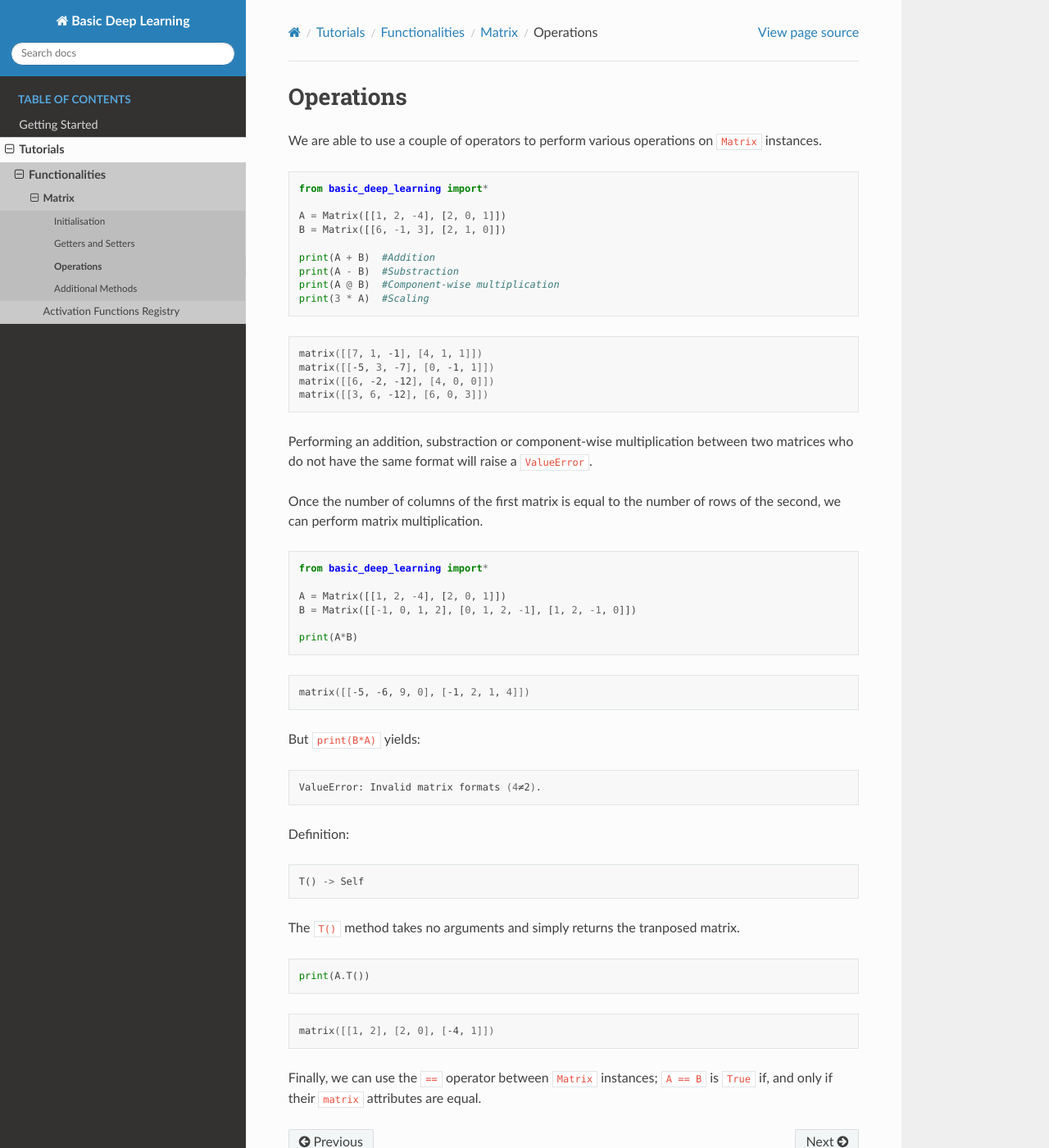
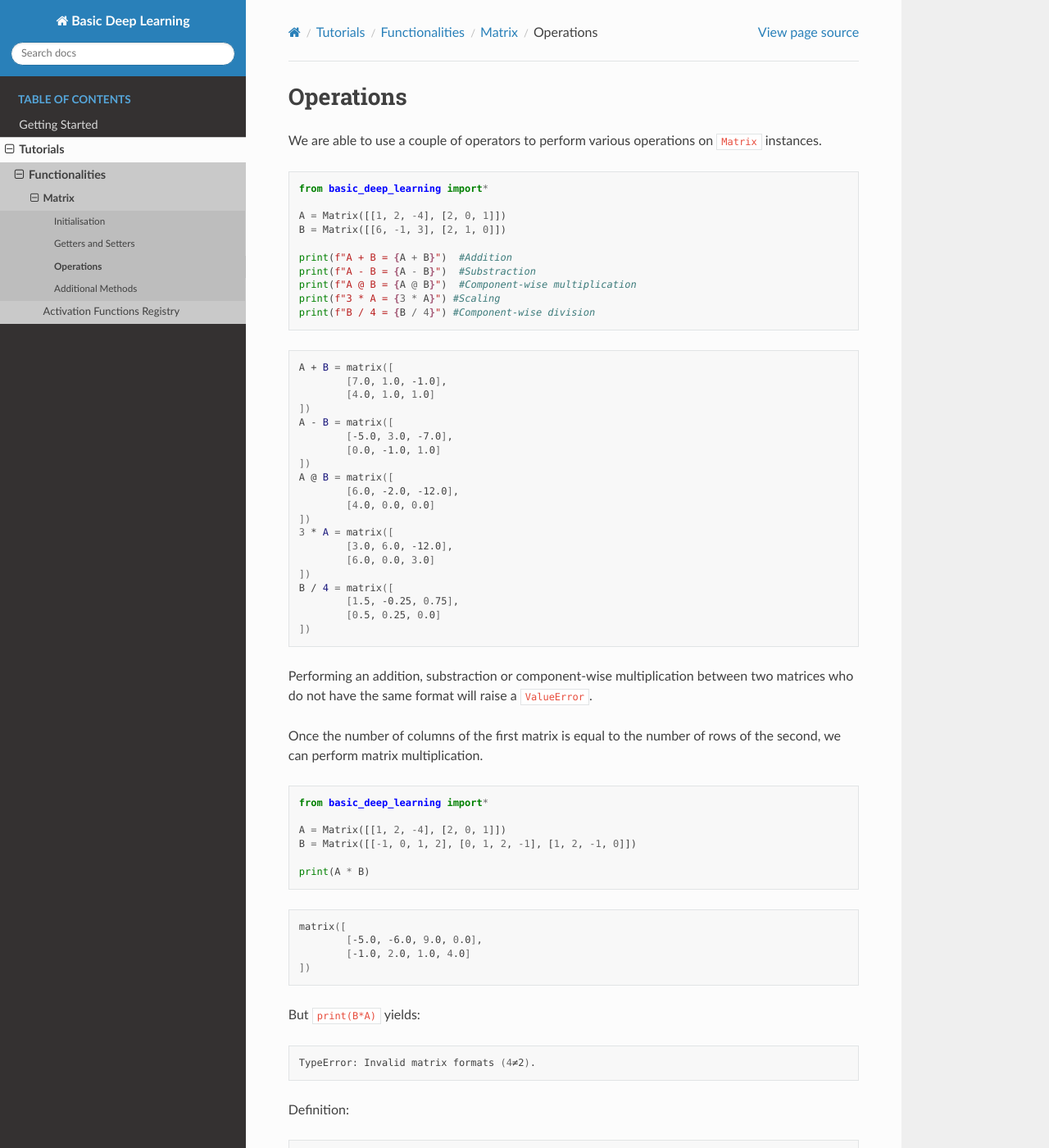
Before and after one commit to therealzaini/basic-deep-learning, a Sphinx documentation site: the page built from docs/source/ops.rst, in a window 1280 px wide and 1400 px high. Shown: the whole window at 82% size. Built offline with Sphinx 7.4.7 and the Read the Docs theme 3.1.0, drawn with Linux system fonts in a browser that asks for light colours; pages that are not in the unit, such as notebooks, are missing from menus.

Commit message:
Update ops.rst

```diff
--- a/docs/source/ops.rst
+++ b/docs/source/ops.rst
@@ -11,17 +11,34 @@ instances.
     A = Matrix([[1, 2, -4], [2, 0, 1]])
     B = Matrix([[6, -1, 3], [2, 1, 0]])
 
-    print(A + B)  #Addition
-    print(A - B)  #Substraction
-    print(A @ B)  #Component-wise multiplication
-    print(3 * A)  #Scaling
+    print(f"A + B = {A + B}")  #Addition
+    print(f"A - B = {A - B}")  #Substraction
+    print(f"A @ B = {A @ B}")  #Component-wise multiplication
+    print(f"3 * A = {3 * A}") #Scaling
+    print(f"B / 4 = {B / 4}") #Component-wise division
 
 .. code-block:: bash
 
-    matrix([[7, 1, -1], [4, 1, 1]])
-    matrix([[-5, 3, -7], [0, -1, 1]])
-    matrix([[6, -2, -12], [4, 0, 0]])
-    matrix([[3, 6, -12], [6, 0, 3]])
+    A + B = matrix([
+            [7.0, 1.0, -1.0],
+            [4.0, 1.0, 1.0]
+    ])
+    A - B = matrix([
+            [-5.0, 3.0, -7.0],
+            [0.0, -1.0, 1.0]
+    ])
+    A @ B = matrix([
+            [6.0, -2.0, -12.0],
+            [4.0, 0.0, 0.0]
+    ])
+    3 * A = matrix([
+            [3.0, 6.0, -12.0],
+            [6.0, 0.0, 3.0]
+    ])
+    B / 4 = matrix([
+            [1.5, -0.25, 0.75],
+            [0.5, 0.25, 0.0]
+    ])
 
 Performing an addition, substraction or component-wise multiplication
 between two matrices who do not have the same format will raise a ``ValueError``.
@@ -36,17 +53,20 @@ of the second, we can perform matrix multiplication.
     A = Matrix([[1, 2, -4], [2, 0, 1]])
     B = Matrix([[-1, 0, 1, 2], [0, 1, 2, -1], [1, 2, -1, 0]])
 
-    print(A*B)
+    print(A * B)
 
 .. code-block:: bash
 
-    matrix([[-5, -6, 9, 0], [-1, 2, 1, 4]])
+    matrix([
+            [-5.0, -6.0, 9.0, 0.0],
+            [-1.0, 2.0, 1.0, 4.0]
+    ])
 
 But ``print(B*A)`` yields:
 
 .. code-block:: bash
 
-    ValueError: Invalid matrix formats (4≠2).
+    TypeError: Invalid matrix formats (4≠2).
 
 
 Definition:
@@ -64,7 +84,11 @@ matrix.
 
 .. code-block:: bash
 
-    matrix([[1, 2], [2, 0], [-4, 1]])
+    matrix([
+            [1, 2],
+            [2, 0],
+            [-4, 1]
+    ])
 
 Finally, we can use the ``==`` operator between ``Matrix``
 instances; ``A == B`` is ``True`` if, and only if
```
